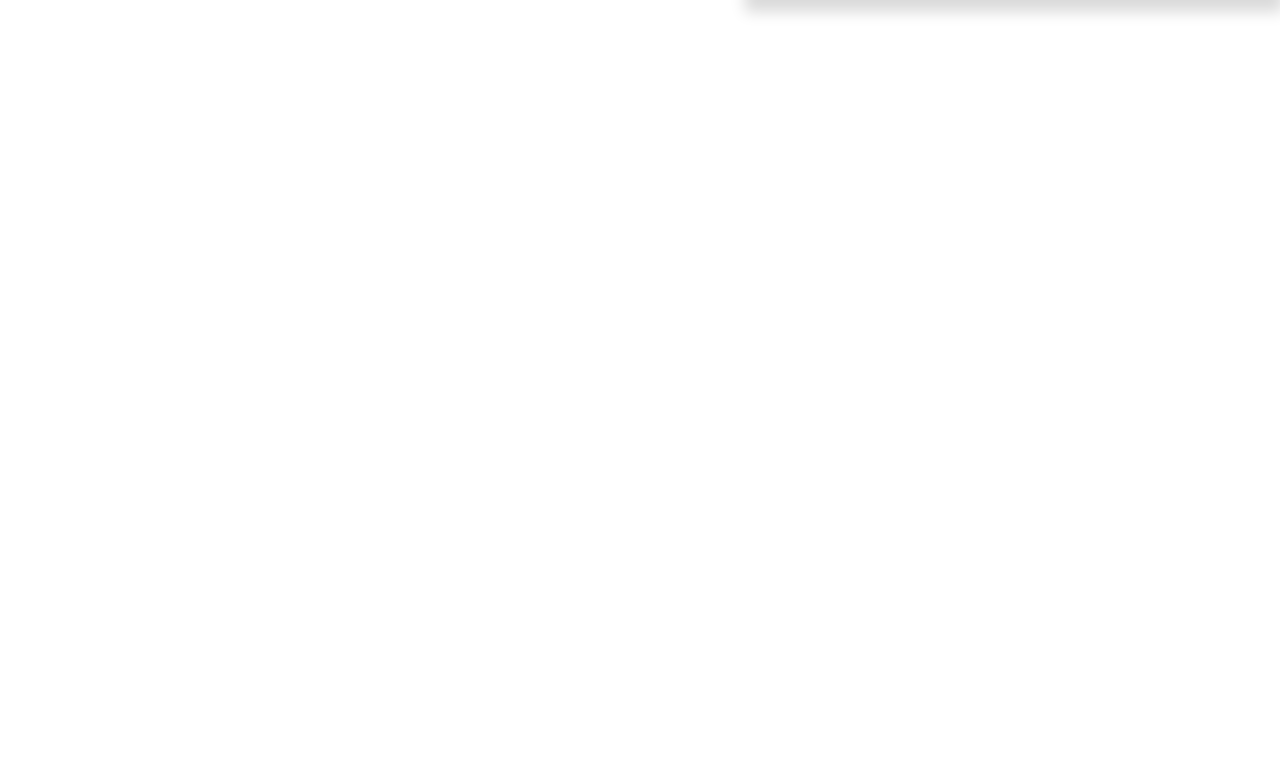
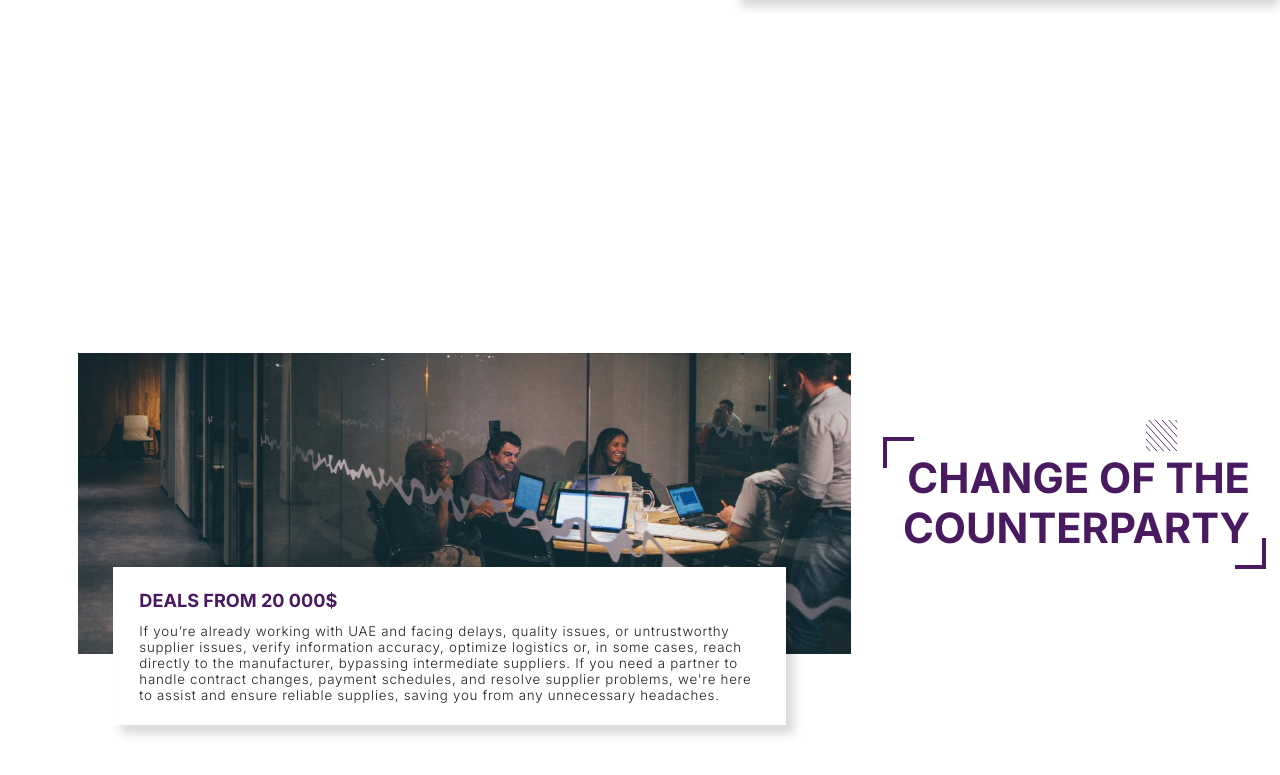
Before and after one commit to minaylosd/saruq, a Next.js app: page / in a window 1280 px wide. Shown: the part 2182-2957 px from the top of the page. Before the commit the page ends 2400 px from the top, so only its background shows below. Built offline with nearby package versions, Linux system fonts and the light colour scheme.

Commit message:
4 section

```diff
--- a/src/app/globals.css
+++ b/src/app/globals.css
@@ -48,9 +48,8 @@ button {
 
 aside {
   position: fixed;
-  top:0;
-  left:0;
-  /* width: calc(var(--width-k) * 100); */
+  top: 0;
+  left: 0;
   width: fit-content;
   min-width: calc(var(--width-k) * 100);
   height: 100vh;
--- a/src/app/page.js
+++ b/src/app/page.js
@@ -2,6 +2,7 @@ import { Sidebar } from "@/components/Sidebar/Sidebar";
 import { Hero } from "@/components/Hero/Hero";
 import { About } from "@/components/About/About";
 import { Goal } from "@/components/Goal/Goal";
+import { Counterparty } from "@/components/Counterparty/Counterparty";
 
 export default function Home() {
   return (
@@ -10,6 +11,7 @@ export default function Home() {
       <Hero></Hero>
       <About></About>
       <Goal></Goal>
+      <Counterparty></Counterparty>
     </main>
   );
 }
--- a/src/components/About/About.module.css
+++ b/src/components/About/About.module.css
@@ -108,7 +108,6 @@
   background-color: var(--primary);
   width: calc(var(--width-k) * 1);
   height: calc(var(--width-k) * 378);
-
 }
 
 .geometry__wrapper {
--- /dev/null
+++ b/src/components/Counterparty/Counterparty.jsx
@@ -0,0 +1,34 @@
+import Photo from "./counterpartyImg.jpg";
+import Image from "next/image";
+import Rectangle from "../Rectangle/Rectangle";
+import styles from "./Counterparty.module.css";
+
+export const Counterparty = () => {
+  return (
+    <section>
+      <div className={styles.content}>
+        <div className={styles.image}>
+          <Image src={Photo} fill={true} />
+          <div className={styles.card}>
+            <p className={styles.subHeading}>Deals from 20 000$</p>
+            <p className={styles.description}>
+              If you’re already working with UAE and facing delays, quality
+              issues, or untrustworthy supplier issues, verify information
+              accuracy, optimize logistics or, in some cases, reach directly to
+              the manufacturer, bypassing intermediate suppliers. If you need a
+              partner to handle contract changes, payment schedules, and resolve
+              supplier problems, we're here to assist and ensure reliable
+              supplies, saving you from any unnecessary headaches.
+            </p>
+          </div>
+        </div>
+        <div className={styles.label}>
+          <div className={styles.rectangle}>
+            <Rectangle />
+          </div>
+          <h1 className={styles.label__txt}>Change of the counterparty</h1>
+        </div>
+      </div>
+    </section>
+  );
+};
--- /dev/null
+++ b/src/components/Counterparty/Counterparty.module.css
@@ -0,0 +1,85 @@
+.content {
+  display: flex;
+  gap: calc(var(--width-k) * 48);
+  align-items: center;
+  width: calc(var(--width-k) * 1782);
+  margin: 0 calc(var(--width-k) * 21) auto auto;
+  padding-top: calc(var(--width-k) * 202);
+}
+
+.label {
+  position: relative;
+  width: calc(var(--width-k) * 574);
+  height: calc(var(--width-k) * 198.18);
+  padding: calc(var(--width-k) * 24);
+  background: linear-gradient(to right, var(--primary) 4px, transparent 4px) 0 0,
+    linear-gradient(to left, var(--primary) 4px, transparent 4px) 100% 100%,
+    linear-gradient(to bottom, var(--primary) 4px, transparent 4px) 0 0,
+    linear-gradient(to top, var(--primary) 4px, transparent 4px) 100% 100%;
+
+  background-repeat: no-repeat;
+  background-size: calc(var(--width-k) * 47) calc(var(--width-k) * 47);
+}
+
+.flex {
+  display: flex;
+  align-items: center;
+}
+
+.label__txt {
+  color: var(--primary);
+  text-align: right;
+  font-size: calc(var(--width-k) * 62.63);
+  font-style: normal;
+  font-weight: 700;
+  line-height: normal;
+  text-transform: uppercase;
+}
+
+.rectangle {
+  position: absolute;
+  top: calc(var(--width-k) * -26);
+  right: calc(var(--width-k) * 39);
+  width: calc(var(--width-k) * 141);
+  height: calc(var(--width-k) * 52);
+}
+
+.image {
+  position: relative;
+  width: calc(var(--width-k) * 1160);
+  height: calc(var(--width-k) * 452);
+}
+
+.card {
+  position: absolute;
+  top: calc(var(--width-k) * 322);
+  left: calc(var(--width-k) * 53);
+  z-index: 110;
+  background-color: var(--white);
+  width: calc(var(--width-k) * 1009);
+  height: calc(var(--width-k) * 236);
+  padding-top: calc(var(--width-k) * 33);
+  padding-left: calc(var(--width-k) * 39);
+  padding-right: calc(var(--width-k) * 34);
+  box-shadow: calc(var(--width-k) * 12) calc(var(--width-k) * 14)
+    calc(var(--width-k) * 14) 0px rgba(0, 0, 0, 0.15);
+}
+
+.subHeading {
+  color: var(--primary);
+  font-size: calc(var(--width-k) * 27.194);
+  font-style: normal;
+  font-weight: 700;
+  line-height: normal;
+  text-transform: uppercase;
+  margin-bottom: calc(var(--width-k) * 17);
+}
+
+.description {
+  color: var(--txt);
+  font-size: calc(var(--width-k) * 20);
+  font-style: normal;
+  font-weight: 300;
+  line-height: normal;
+  letter-spacing: calc(var(--width-k) * 1.1);
+}
--- a/src/components/Goal/Goal.jsx
+++ b/src/components/Goal/Goal.jsx
@@ -23,7 +23,7 @@ export const Goal = () => {
         <div className={styles.image}>
           <Image src={Photo} fill={true} />
           <div className={styles.card}>
-            <p className={styles.subHeading}>Orders below 10 000$ </p>
+            <p className={styles.subHeading}>Orders below 10 000$</p>
             <p className={styles.description}>
               Aiming to expand its client base, the company offers collaboration
               with UAE, provided certain criteria are met, with order volume
--- a/src/components/Goal/Goal.module.css
+++ b/src/components/Goal/Goal.module.css
@@ -35,13 +35,32 @@
   width: calc(var(--width-k) * 312);
   height: calc(var(--width-k) * 209);
   padding: calc(var(--width-k) * 46);
-    background:
-      linear-gradient(to right, var(--primary) calc(var(--width-k) * 4), transparent calc(var(--width-k) * 4)) 0 100%,
-      linear-gradient(to left, var(--primary) calc(var(--width-k) * 4), transparent calc(var(--width-k) * 4)) 100% 0,
-      linear-gradient(to bottom, var(--primary) calc(var(--width-k) * 4), transparent calc(var(--width-k) * 4)) 100% 0,
-      linear-gradient(to top, var(--primary) calc(var(--width-k) * 4), transparent calc(var(--width-k) * 4)) 0 100%;
+  background: linear-gradient(
+        to right,
+        var(--primary) calc(var(--width-k) * 4),
+        transparent calc(var(--width-k) * 4)
+      )
+      0 100%,
+    linear-gradient(
+        to left,
+        var(--primary) calc(var(--width-k) * 4),
+        transparent calc(var(--width-k) * 4)
+      )
+      100% 0,
+    linear-gradient(
+        to bottom,
+        var(--primary) calc(var(--width-k) * 4),
+        transparent calc(var(--width-k) * 4)
+      )
+      100% 0,
+    linear-gradient(
+        to top,
+        var(--primary) calc(var(--width-k) * 4),
+        transparent calc(var(--width-k) * 4)
+      )
+      0 100%;
   background-repeat: no-repeat;
-    background-size: 20px 20px;
+  background-size: calc(var(--width-k) * 47) calc(var(--width-k) * 47);
 }
 
 .flex {
@@ -83,7 +102,8 @@
   padding-top: calc(var(--width-k) * 24);
   padding-left: calc(var(--width-k) * 46);
   padding-right: calc(var(--width-k) * 46);
-    box-shadow: 12px 14px 14px 0px rgba(0, 0, 0, 0.15);
+  box-shadow: calc(var(--width-k) * 12) calc(var(--width-k) * 14)
+    calc(var(--width-k) * 14) 0px rgba(0, 0, 0, 0.15);
 }
 
 .subHeading {
@@ -93,6 +113,7 @@
   font-weight: 700;
   line-height: normal;
   text-transform: uppercase;
+  margin-bottom: calc(var(--width-k) * 15);
 }
 
 .description {
--- a/src/components/Hero/Hero.module.css
+++ b/src/components/Hero/Hero.module.css
@@ -41,8 +41,9 @@
   padding-top: calc(var(--width-k) * 59);
   padding-left: calc(var(--width-k) * 63);
   background-color: var(--white);
-    border: var(--width-k) solid rgba(0, 0, 0, 0.10);
-    box-shadow: calc(var(--width-k) * 12) calc(var(--width-k) * 14) calc(var(--width-k) * 27) 0px rgba(0, 0, 0, 0.23);
+  border: var(--width-k) solid rgba(0, 0, 0, 0.1);
+  box-shadow: calc(var(--width-k) * 12) calc(var(--width-k) * 14)
+    calc(var(--width-k) * 27) 0px rgba(0, 0, 0, 0.23);
 }
 
 .main_heading {
--- /dev/null
+++ b/src/components/Rectangle/Rectangle.jsx
@@ -0,0 +1,23 @@
+const Rectangle = () => (
+  <svg
+    xmlns="http://www.w3.org/2000/svg"
+    width={"100%"}
+    height={"100%"}
+    viewBox="0 0 141 52"
+    fill="none"
+  >
+    <g clipPath="url(#a)">
+      <path
+        stroke="#4A1A61"
+        style={{ strokeWidth: "calc(var(--width-k) * 2)" }}
+        d="m136-20 67 74m-77-74 67 74m-77-74 67 74m-77-74 67 74M96-20l67 74M86-20l67 74M76-20l67 74M66-20l67 74M56-20l67 74M46-20l67 74M36-20l67 74M26-20l67 74M16-20l67 74M6-20l67 74M-4-20l67 74m-77-74 67 74m-77-74 67 74m-77-74 67 74m-77-74 67 74m-77-74 67 74m-77-74L3 54m-77-74 67 74m-77-74 67 74"
+      />
+    </g>
+    <defs>
+      <clipPath id="a">
+        <path fill="#fff" d="M141 0v52H0V0z" />
+      </clipPath>
+    </defs>
+  </svg>
+);
+export default Rectangle;
```
Also changed, not shown: src/components/Counterparty/counterpartyImg.jpg (added), src/components/Sidebar/Sidebar.module.css (indentation only). Lines whose indentation alone changed are shown as unchanged.
